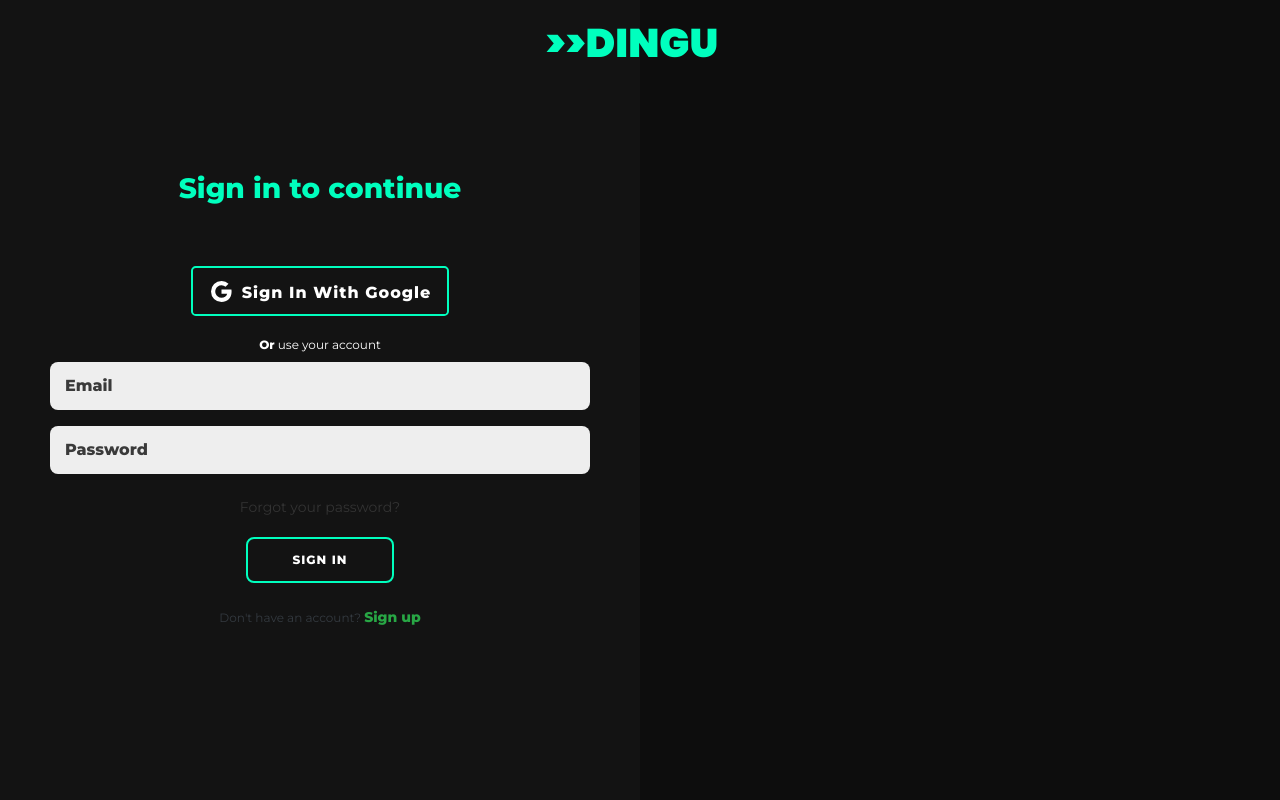
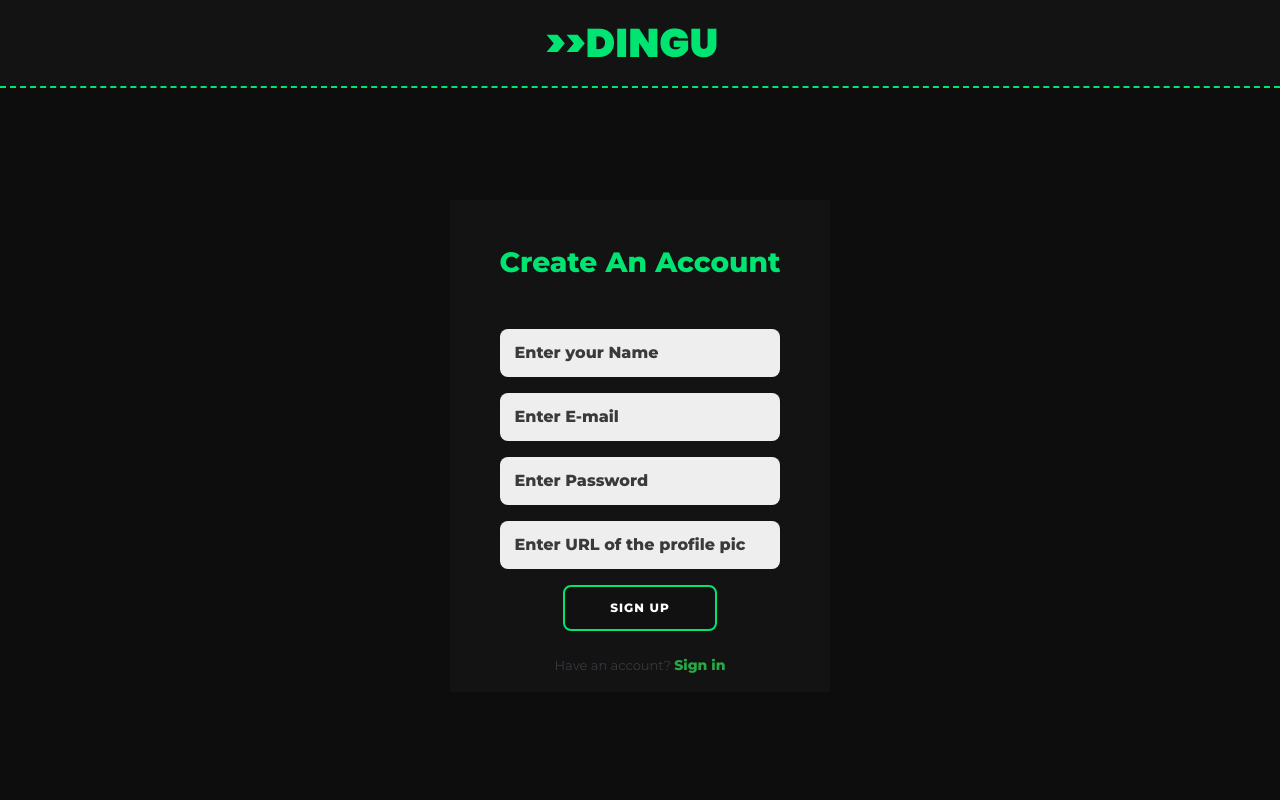
Before and after one commit to saisriks/DINGU, a React (Create React App) app: page / in a window 1280 px wide. Shown: the top 800 px of the page. Built offline with nearby package versions, Linux system fonts and the light colour scheme; no server answers; a small style sheet from the web is missing.

Commit message:
Add files via upload

```diff
--- a/src/CSS/Home.css
+++ b/src/CSS/Home.css
@@ -113,6 +113,11 @@ input.form-control:focus{
     border: none;
     outline: none;
 }
+.button-send:hover{
+    background-color: #000000;
+    color: white;
+    box-shadow: none;
+}
 
 @media (max-width: 700px) {
 
--- a/src/CSS/Login.css
+++ b/src/CSS/Login.css
@@ -70,13 +70,9 @@
 }*/
 @import url('https://fonts.googleapis.com/css?family=Montserrat:400,800');
 
-* {
-    box-sizing: border-box;
-}
 
-body {
+.main-credential {
     font-family: 'Montserrat', sans-serif;
-    background: #f6f5f7;
     display: flex;
     flex-direction: column;
     justify-content: center;
@@ -92,7 +88,7 @@ h1 {
 }
 h3{
     font-weight: bold;
-    color: #00ffbe;
+    color: #00e472;
 }
 p {
     font-size: 14px;
@@ -103,38 +99,34 @@ p {
 }
 
 span {
-    font-size: 12px;
+    font-size: 13px;
 }
 
 a {
     color: #333;
     font-size: 14px;
     text-decoration: none;
-    margin: 15px 0;
+    margin: 1px 0;
 }
 a:hover{
     text-decoration: none;
-    color: #00ffbe;
+    color: #00e472;
 }
 ::placeholder {
     color: #3a3a3a;
     font-weight: 600;
 }
+nav{
+    background: #131313;
+    border-bottom: 2px dashed #00e472;
+}
 .navbar .navbar-brand{
-    color: #00ffbe;
+    color: #00e472;
+
 }
-
-.container {
-    background: #fff;
-    border-radius: 10px;
-    box-shadow: 0 14px 28px rgba(0, 0, 0, .2), 0 10px 10px rgba(0, 0, 0, .2);
-    position: relative;
-    overflow: hidden;
-    width: 768px;
-    max-width: 100%;
-    min-height: 480px;
+.form-title{
+    margin-top: 30px;
 }
-
 .form-container form {
     background: #131313;
     display: flex;
@@ -150,16 +142,7 @@ a:hover{
     margin: 20px 0;
 }
 
-.social-container a {
-    border: 1px solid rgb(255, 0, 0);
-    border-radius: 50%;
-    display: inline-flex;
-    justify-content: center;
-    align-items: center;
-    margin: 0 5px;
-    height: 40px;
-    width: 40px;
-}
+
 
 .form-container input {
     background: #eee;
@@ -171,19 +154,23 @@ a:hover{
     width: 100%;
 }
 
+.sign-up-container{
+    margin-top: 55rem;
+}
+
 .btn{
-    border: 2px solid #00ffbe;
+    border: 2px solid #00e472;
 }
 .btn:hover{
-    background: #00ffbe;
+    background: #00e472;
     color: #000000;
-    border: 2px solid #00ffbe;
-    box-shadow: 0 0 10px #00ffbe;
+    border: 2px solid #00e472;
+    box-shadow: 0 0 10px #00e472;
 }
 
 button {
     border-radius: 8px;
-    border: 2px solid #00ffbe;
+    border: 2px solid #00e472;
     background: rgb(17, 17, 17);
     color: #fff;
     font-size: 12px;
@@ -198,9 +185,9 @@ button:active {
     transform: scale(.95);
 }
 button:hover{
-    background: #00ffbe;
+    background: #00e472;
     color: rgb(0, 0, 0);
-    box-shadow: 0px 0px 15px #00ffbe;
+    box-shadow: 0px 0px 15px #00e472;
 }
 
 button:focus {
@@ -219,103 +206,10 @@ button.ghost:hover {
     box-shadow: 0px 0px 15px #000000;
 }
 
-.form-container {
-    position: absolute;
-    top: 0;
-    height: 100%;
-    transition: all .6s ease-in-out;
-}
 
-.sign-in-container {
-    left: 0;
-    width: 50%;
-    z-index: 2;
-}
 
-.sign-up-container {
-    left: 0;
-    width: 50%;
-    z-index: 1;
-    opacity: 0;
-}
 
-.overlay-container {
-    position: absolute;
-    top: 0;
-    left: 50%;
-    width: 50%;
-    height: 100%;
-    overflow: hidden;
-    transition: transform .6s ease-in-out;
-    z-index: 100;
-}
 
-.overlay {
-    background: #00ffbe;
-    color: rgb(0, 0, 0);
-    position: relative;
-    left: -100%;
-    height: 100%;
-    width: 200%;
-    transform: translateY(0);
-    transition: transform .6s ease-in-out;
-}
-
-.overlay-panel {
-    position: absolute;
-    top: 0;
-    display: flex;
-    flex-direction: column;
-    justify-content: center;
-    align-items: center;
-    padding: 0 40px;
-    height: 100%;
-    width: 50%;
-    text-align: center;
-    transform: translateY(0);
-    transition: transform .6s ease-in-out;
-}
-
-.overlay-right {
-    right: 0;
-    transform: translateY(0);
-}
-
-.overlay-left {
-    transform: translateY(-20%);
-}
-
-/* Move signin to right */
-.container.right-panel-active .sign-in-container {
-    transform: translateY(100%);
-}
-
-/* Move overlay to left */
-.container.right-panel-active .overlay-container {
-    transform: translateX(-100%);
-}
-
-/* Bring signup over signin */
-.container.right-panel-active .sign-up-container {
-    transform: translateX(100%);
-    opacity: 1;
-    z-index: 5;
-}
-
-/* Move overlay back to right */
-.container.right-panel-active .overlay {
-    transform: translateX(50%);
-}
-
-/* Bring back the text to center */
-.container.right-panel-active .overlay-left {
-    transform: translateY(0);
-}
-
-/* Same effect for right */
-.container.right-panel-active .overlay-right {
-    transform: translateY(20%);
-}
 
 .footer {
 	margin-top: 25px;
@@ -323,10 +217,8 @@ button.ghost:hover {
 }
 
 
-.icons {
-	display: flex;
-	width: 30px;
-	height: 30px;
-	letter-spacing: 15px;
-	align-items: center;
+@media (max-width: 765px) {
+    .navbar-brand {
+        font-size: 20px;
+    }
 }
```
